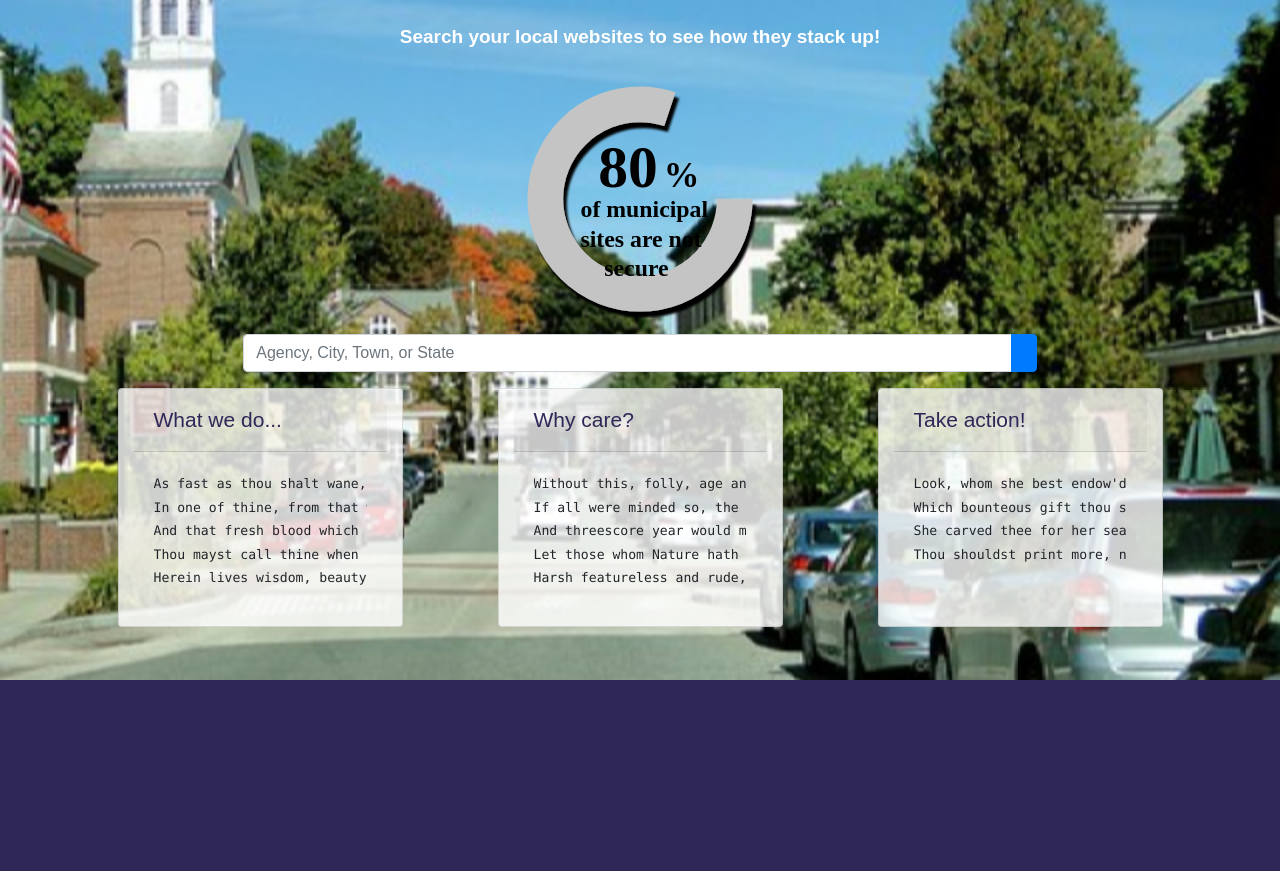
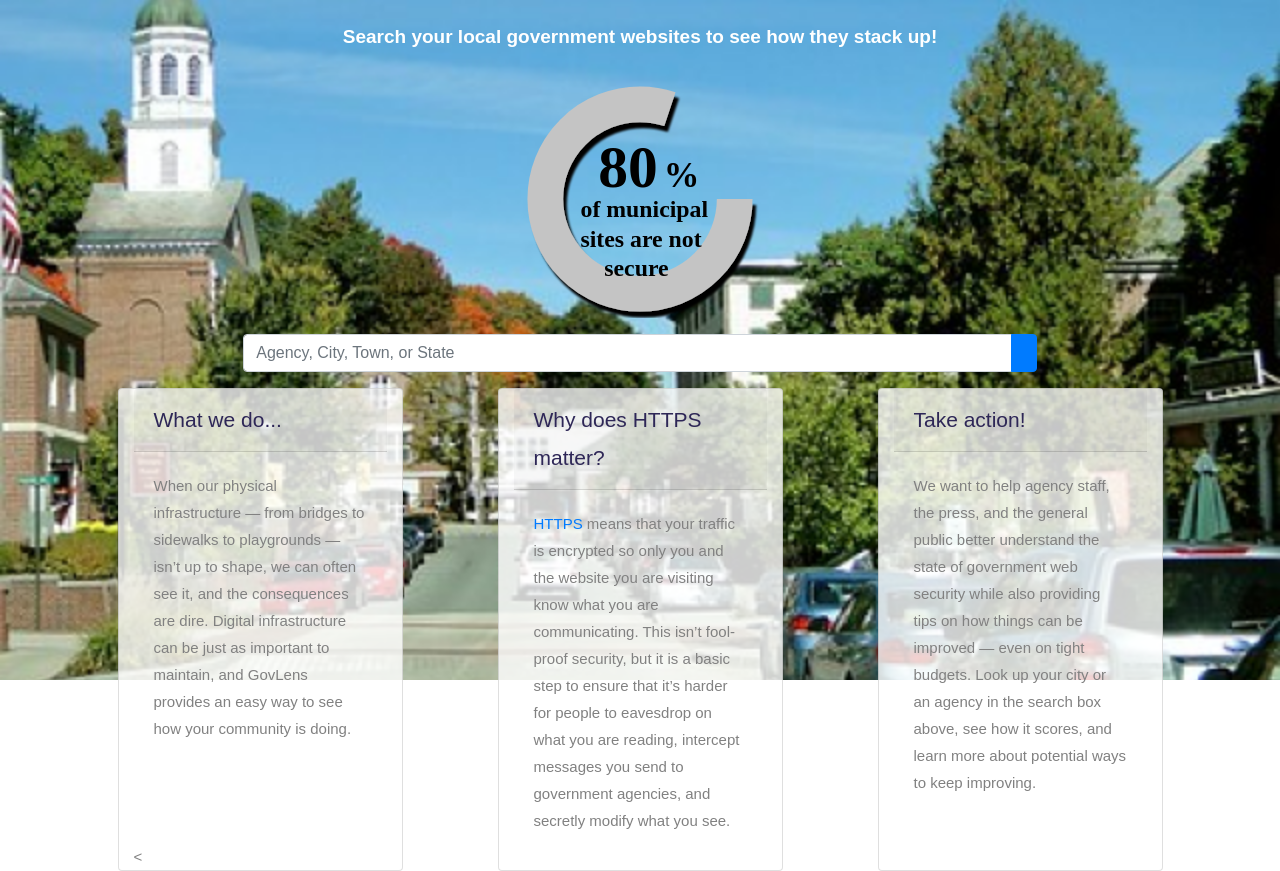
Before and after one commit to codeforboston/GovLens, a Django app: template apps/civic_pulse/templates/home.html in a window 1280 px wide. Shown: the part 120-991 px from the top of the page. Before the commit the page ends 800 px from the top, so only its background shows below. Run offline with Django 3.2, Linux system fonts and the light colour scheme; the template is opened without the code that fills it, so the values that code supplies are empty; parts of the project's set-up code (start-up, migrations or seed data) failed here and were passed over; some libraries are stand-ins or nearby versions; some web fonts are replaced.

Commit message:
Updated homepage copy.

```diff
--- a/apps/civic_pulse/templates/home.html
+++ b/apps/civic_pulse/templates/home.html
@@ -6,7 +6,7 @@
 {% block content %}
 <div class="homebody">
   <h4 class="tagline">
-    Search your local websites to see how they stack up!
+    Search your local government websites to see how they stack up!
   </h4>
   <div class="svg">
       <style>
@@ -44,33 +44,21 @@
         <div class="card our-card col-md-3 mt-3 mx-auto">
           <div class="card-header" >What we do...</div>
           <div class="card-body" >
-            <pre>As fast as thou shalt wane, so fast thou growest
-In one of thine, from that which thou departest;
-And that fresh blood which youngly thou bestowest
-Thou mayst call thine when thou from youth convertest.
-Herein lives wisdom, beauty and increase:</pre>
-        </div>
+            <p>When our physical infrastructure — from bridges to sidewalks to playgrounds —isn’t up to shape, we can often see it, and the consequences are dire. Digital infrastructure can be just as important to maintain, and GovLens provides an easy way to see how your community is doing.</p>
+        </div><
         </div>
         <div class="card our-card col-md-3 mt-3 mx-auto">
-            <div class="card-header" >Why care?</div>
+            <div class="card-header" >Why does HTTPS matter?</div>
             <div class="card-body" >
-                <pre>
-Without this, folly, age and cold decay:
-If all were minded so, the times should cease
-And threescore year would make the world away.
-Let those whom Nature hath not made for store,
-Harsh featureless and rude, barrenly perish:</pre>
+                <p><a href=”https://en.wikipedia.org/wiki/HTTPS”>HTTPS</a> means that your traffic is encrypted so only you and the website you are visiting know what you are communicating. This isn’t fool-proof security, but it is a basic step to ensure that it’s harder for people to eavesdrop on what you are reading, intercept messages you send to government agencies, and secretly modify what you see.</p>
   </div>
           </div>
         <div class="card our-card col-md-3 mt-3 mx-auto">
             <div class="card-header" >Take action!</div>
             <div class="card-body" >
-              <pre>
-Look, whom she best endow'd she gave the more;
-Which bounteous gift thou shouldst in bounty cherish:
-She carved thee for her seal, and meant thereby
-Thou shouldst print more, not let that copy die.
-              </pre>
+              <p>
+We want to help agency staff, the press, and the general public better understand the state of government web security while also providing tips on how things can be improved — even on tight budgets. Look up your city or an agency in the search box above, see how it scores, and learn more about potential ways to keep improving.
+              </p>
               </div>
           </div>
       </div>
```
